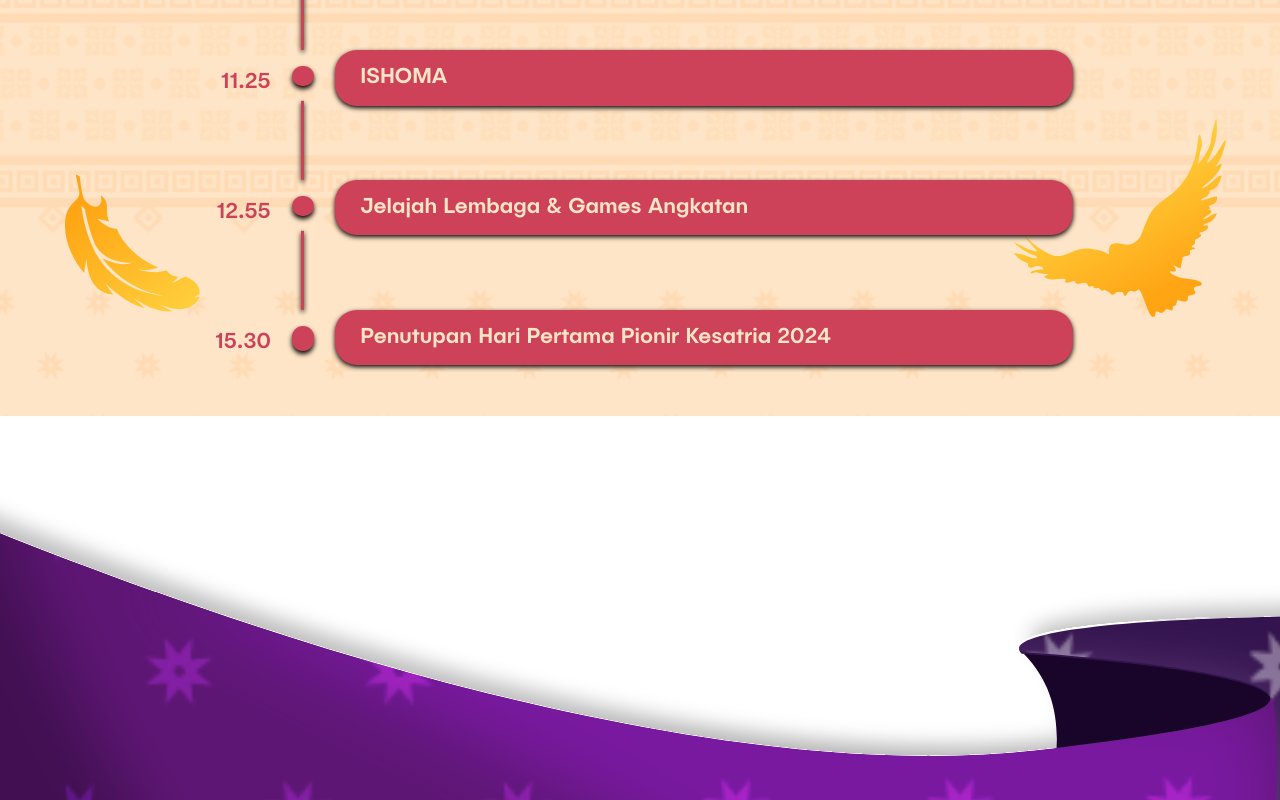
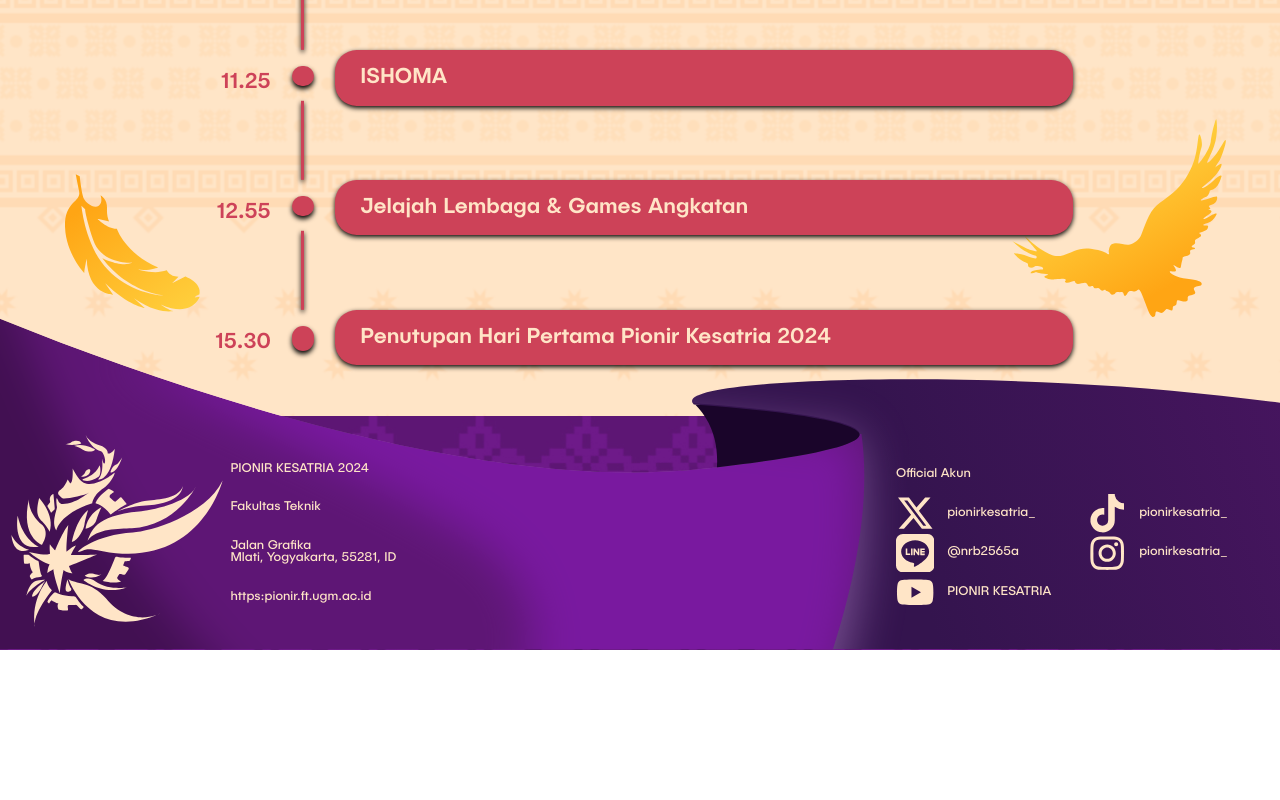
Before and after one commit to kesatriaugm2024/fe-pionirkesatria-2024, a Next.js app: page /agenda in a window 1280 px wide. Shown: the part 679-1479 px from the top of the page. After the commit the page ends 1329 px from the top, so only its background shows below. Built offline with nearby package versions, Linux system fonts and the light colour scheme.

Commit message:
fix: footer

```diff
--- a/src/app/layout.tsx
+++ b/src/app/layout.tsx
@@ -19,7 +19,7 @@ export default function RootLayout({
 }>) {
   return (
     <html lang="en">
-      <body className={inter.className}>
+      <body className={inter.className + " bg-pattern-ungu-kesat  bg-repeat bg-[size:25%]"}>
         <Navbar />
         <Providers>{children}</Providers>
         <Footer />
--- a/src/components/layout/footer.tsx
+++ b/src/components/layout/footer.tsx
@@ -1,8 +1,49 @@
 import Image from "next/image";
+import { FaYoutube, FaXTwitter, FaLine, FaTiktok, FaInstagram} from "react-icons/fa6";
 
 export default function Footer(){
     return(
-    <div className="bg-[url('/images/background/background-footer.svg')] w-full h-[30vw]">
-    </div>
+        <div className="w-full bottom-0 flex font-publica-sans text-[#FFE5C7] text-[1vw]/[1vw] justify-between">
+            <Image
+            className="absolute w-full translate-y-[-39.5vw] z-[0]"
+            alt=""
+            src={'/images/background/background-footer.svg'}
+            width={100}
+            height={100}
+            />
+            <div className="flex items-center z-[1]">
+                <Image
+                className="w-[18vw]"
+                alt=""
+                src={'/images/logo/logo_yellow.svg'}
+                width={100}
+                height={100}
+                />
+                <div className="flex flex-col gap-[2vw]">
+                    <p>
+                        PIONIR KESATRIA 2024
+                    </p>
+                    <p>
+                        Fakultas Teknik
+                    </p>
+                    <p>
+                        Jalan Grafika <br/>
+                        Mlati, Yogyakarta, 55281, ID
+                    </p>
+                    <p>
+                        https:pionir.ft.ugm.ac.id
+                    </p>
+                </div>
+            </div>
+            <div className="w-[30vw] grid grid-cols-2 grid-rows-4 z-[1] py-[3vw]">
+                <div className="col-span-2 flex items-center">Official Akun</div>
+                <div className="flex items-center gap-[1vw]"><FaXTwitter className="text-[3vw]"/>pionirkesatria_</div>
+                <div className="flex items-center gap-[1vw]"><FaTiktok className="text-[3vw]"/>pionirkesatria_</div>
+                <div className="flex items-center gap-[1vw]"><FaLine className="text-[3vw]"/>@nrb2565a</div>
+                <div className="flex items-center gap-[1vw]"><FaInstagram className="text-[3vw]"/>pionirkesatria_</div>
+                <div className="flex items-center gap-[1vw]"><FaYoutube className="text-[3vw]"/>PIONIR KESATRIA</div>
+
+            </div>
+        </div>
     );
 }
```
Also changed, not shown: public/images/background/background-footer.svg.
